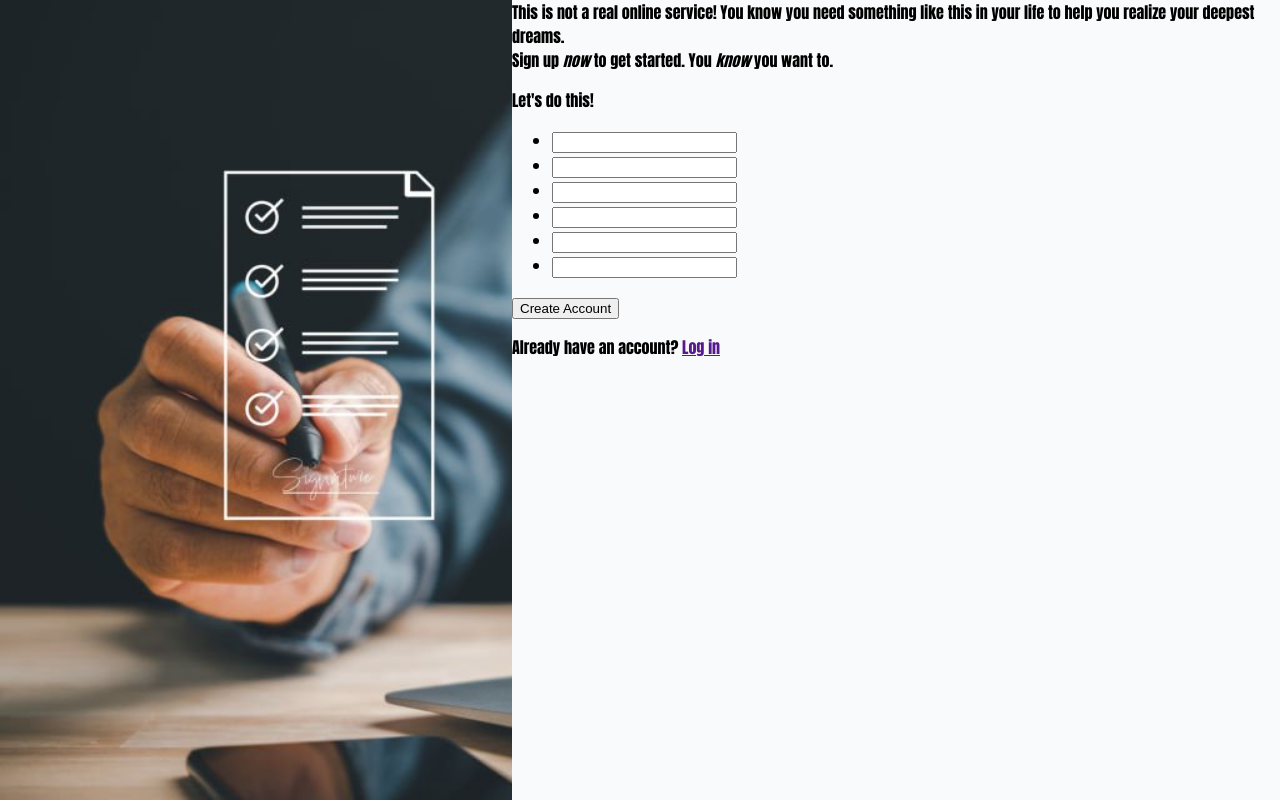
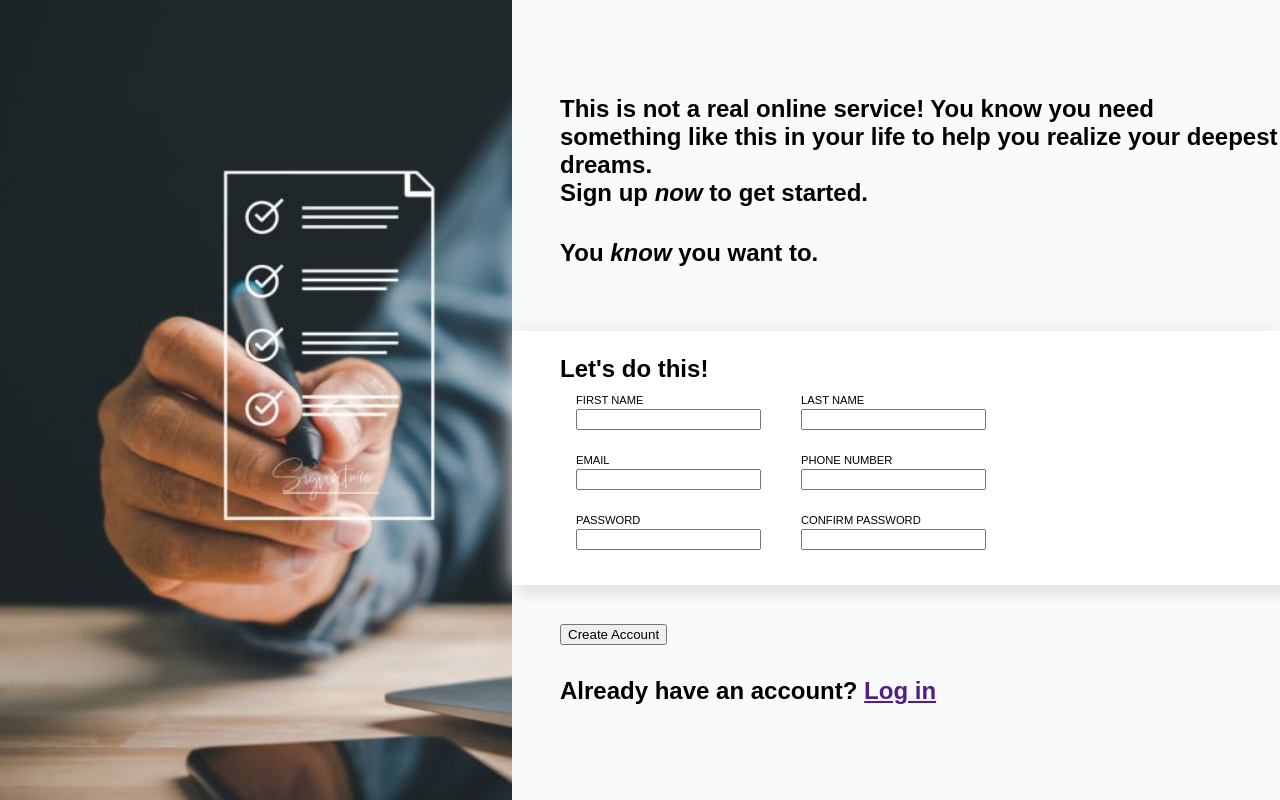
Before and after one commit to emagalona/sign-up-form, a plain HTML site: page index.html in a window 1280 px wide. Drawn offline with Linux system fonts and the light colour scheme; a web font is replaced by a local one.

Commit message:
Fixed styling and spacing of divs
Fixed the styling and spacing of divs and all the contents in it

```diff
--- a/index.html
+++ b/index.html
@@ -18,34 +18,40 @@
         </div>
         <div class="right-form">
             <form action="">
+                <div class="input-container">
                     <span>Let's do this!</span>
+                    <div class="contact-info">
                         <ul>
                             <li>
-                        <label for=""></label>
-                        <input type="text">
+                                <label for="user_first_name">FIRST NAME</label>
+                                <input type="text" id="user_first_name" name="user_first_name">
                             </li>
                             <li>
-                        <label for=""></label>
-                        <input type="text">
+                                <label for="user_email">EMAIL</label>
+                                <input type="email" id="user_email" name="user_email">
                             </li>
                             <li>
-                        <label for=""></label>
-                        <input type="text">
+                                <label for="user_password">PASSWORD</label>
+                                <input type="password" id="user_password" name="user_password">
+                            </li>
+                        </ul>
+                        <ul>
+                            <li>
+                                <label for="user_last_name">LAST NAME</label>
+                                <input type="text" id="user_last_name" name="user_last_name">
                             </li>
                             <li>
-                        <label for=""></label>
-                        <input type="text">
+                                <label for="user_phone">PHONE NUMBER</label>
+                                <input type="text" id="user_phone" name="user_phone">
                             </li>
                             <li>
-                        <label for=""></label>
-                        <input type="text">
-                    </li>
-                    <li>
-                        <label for=""></label>
-                        <input type="text">
+                                <label for="user_confirm_password">CONFIRM PASSWORD</label>
+                                <input type="password" id="user_confirm_password" name="user_confirm_password">
                             </li>
                         </ul>
-                <div>
+                    </div>
+                </div>
+                <div class="create-account">
                     <button>Create Account</button>
                 </div>
             </form>
--- a/styles.css
+++ b/styles.css
@@ -1,9 +1,11 @@
+@import url('https://fonts.cdnfonts.com/css/br-cobane');
+
 * {
     box-sizing: border-box;
     border-collapse: collapse;
 }
 body {
-    font-family:Impact, Haettenschweiler, 'Arial Narrow Bold', sans-serif;
+    font-family:'Poppins', sans-serif;
     background-image: url("assets/bg-image.jpg");
     background-repeat: no-repeat;
     background-size: cover;
@@ -12,20 +14,68 @@ body {
     display: flex;
     justify-content: center;
     margin: 0;
+    --left-indention: 3rem;
 }
 
 .left-section {
     width: 40vw;
 }
 .right-section {
-    background: #F9FAFB;
+    background-color: #F9FAFB;
     height: 100vh;
     width: 60vw;
     display: flex;
     flex-direction: column;
-    gap: 1rem;
+    justify-content: center;
+    gap: 2rem;
+    font-size: 1.5rem;
+    font-weight: 600;
 }
 
-.right-info {
+.right-intro{
+    max-width: 60ch;
+    display: flex;
+    flex-direction: column;
+    gap: 2rem;
+    padding-left: var(--left-indention);
+    margin-bottom: 2rem;
+}
 
+ul {
+    list-style-type: none;
+    display: flex;
+    flex-direction: column;
+    gap: 1.5rem;
 }
+
+ul li {
+    display: flex;
+    flex-direction: column;
+    gap: 0.2rem;
+    font-weight: 200;
+}
+
+.contact-info {
+    display: flex;
+    font-size: .7rem;
+    margin: 0;
+}
+
+.input-container {
+    box-shadow: 10px 10px 10px #E5E6E7, 0 0 0.9em #e5e6e7;
+    background-color: #FFFFFF;
+    padding: 1.5rem;
+}
+
+.input-container span{
+    padding-left: 1.5rem;
+}
+
+.create-account {
+    margin-top: 2rem;
+    padding-left: var(--left-indention);
+}
+
+.right-login {
+    padding-left: var(--left-indention);
+}
```
Lines whose indentation alone changed are shown as unchanged.
